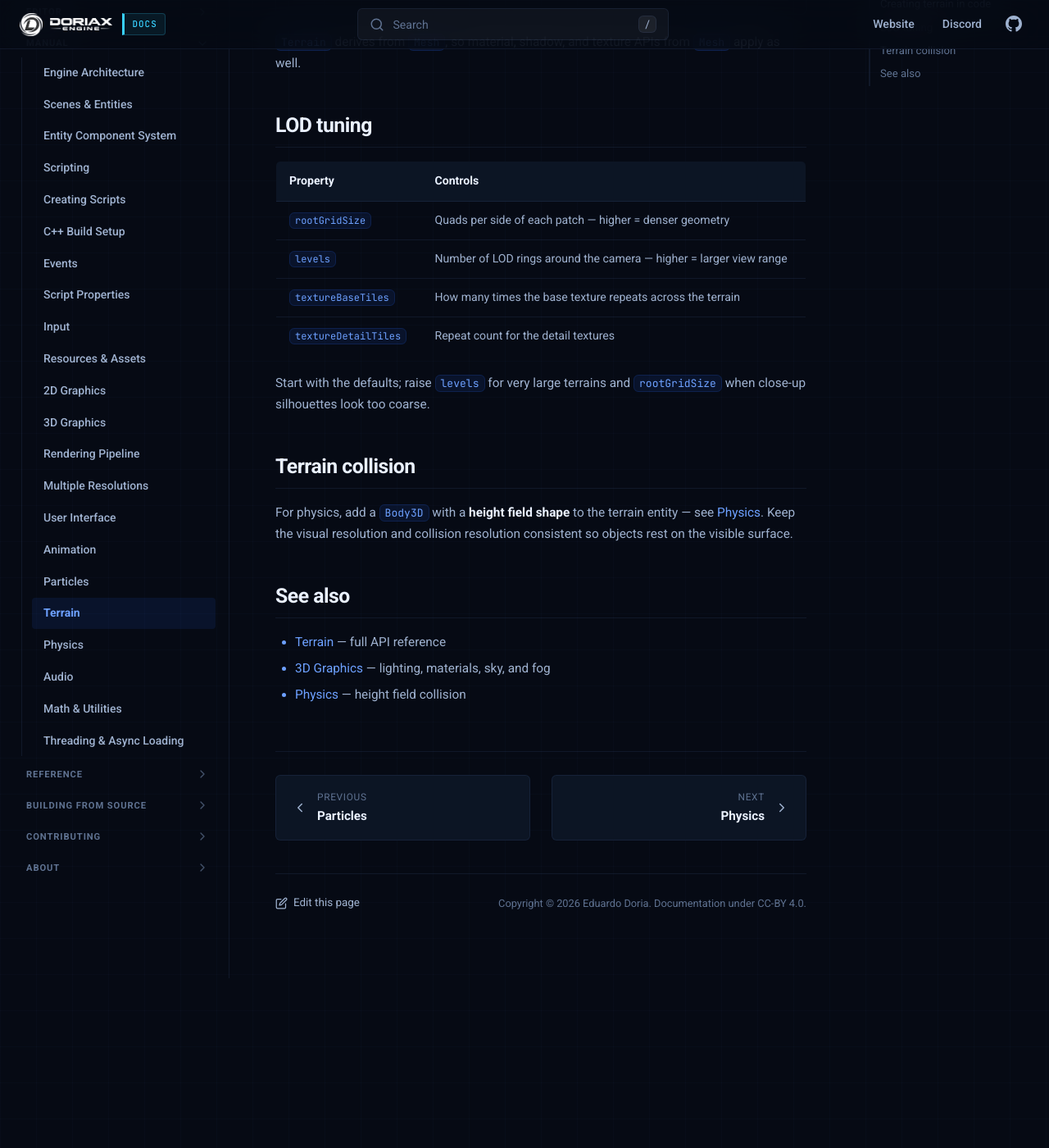
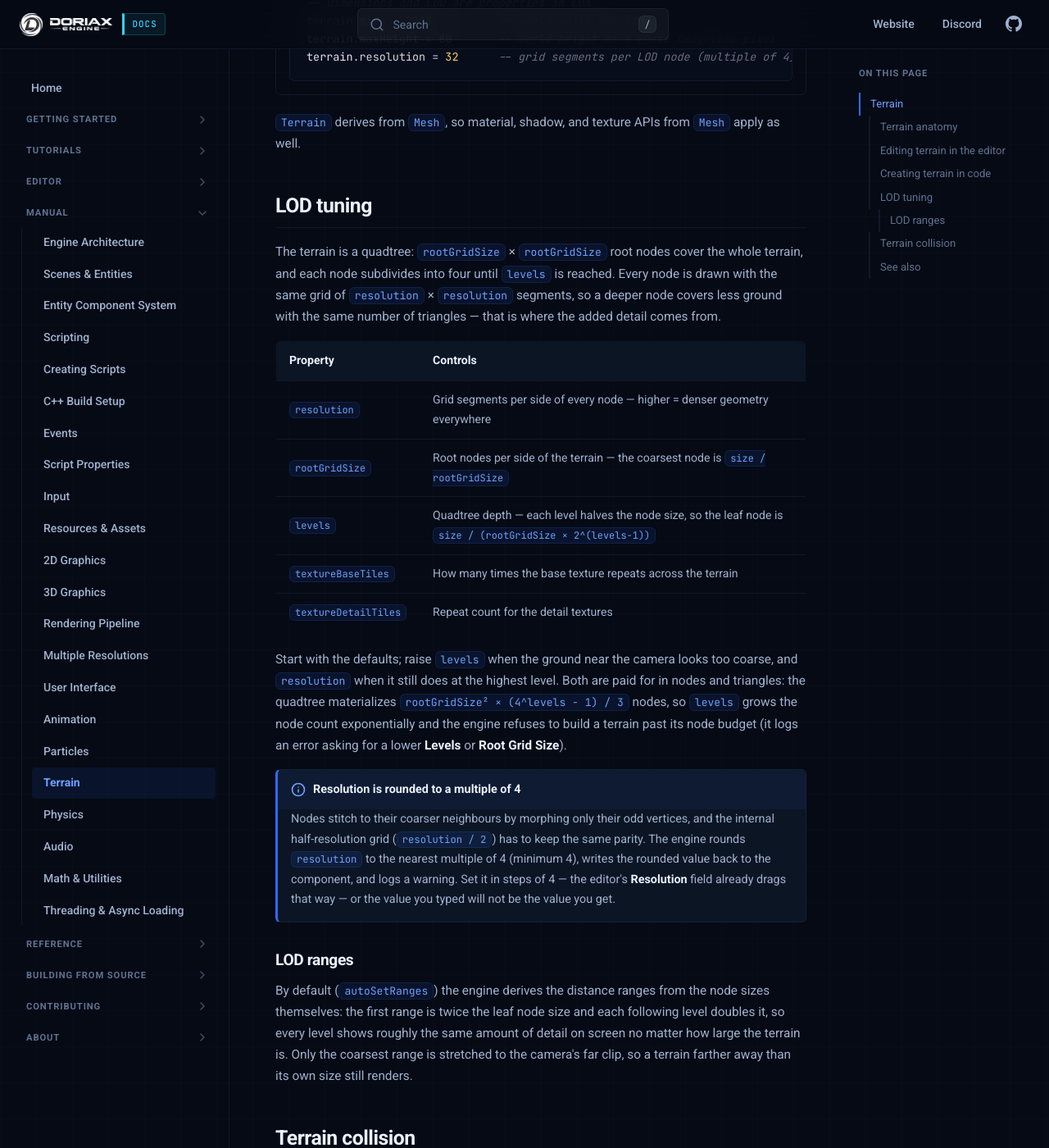
Before and after one commit to doriaxengine/doriax-docs, an MkDocs documentation site: the page built from docs/manual/terrain.md, in a window 1280 px wide and 1400 px high, scrolled down 1514 px. Shown: the whole window at 82% size. Built offline with MkDocs 1.6.1, drawn with Linux system fonts in a browser that asks for light colours; before the commit the page ends 2707 px from its top, so only the background shows below that; some of the changed text lies outside the part shown.

Commit message:
Added terrain info

````diff
--- a/docs/manual/terrain.md
+++ b/docs/manual/terrain.md
@@ -5,7 +5,7 @@ description: Heightmap terrain in Doriax — LOD clipmap rendering, sculpting an
 # Terrain
 
 Doriax renders large outdoor landscapes with a heightmap-based `Terrain` object. The
-terrain uses a clipmap-style LOD grid, so the polygon count on screen stays roughly
+terrain is a continuous-LOD quadtree, so the polygon count on screen stays roughly
 constant regardless of terrain size, with detail concentrated near the camera.
 
 ## Terrain anatomy
@@ -16,6 +16,11 @@ constant regardless of terrain size, with detail concentrated near the camera.
 | **Base texture** | The ground texture tiled across the whole terrain |
 | **Blend map** | RGB mask that mixes up to three detail textures over the base |
 | **Detail textures** | Red/green/blue channel textures (e.g. grass, rock, path) |
+
+The heightmap and the blend map are stretched once over the whole terrain, so they are
+sampled with clamp-to-edge wrapping: the outer row and column of texels define the border
+of the terrain instead of blending with the opposite edge. Only the base and detail
+textures tile.
 
 ## Editing terrain in the editor
 
@@ -48,7 +53,7 @@ Brushes have configurable size, strength, shape (circle/square), and falloff.
     -- Dimensions and LOD are properties in Lua
     terrain.size = 2000          -- world units per side
     terrain.maxHeight = 80       -- world height of a white heightmap pixel
-    terrain.resolution = 256     -- heightmap sampling resolution
+    terrain.resolution = 32      -- grid segments per LOD node (multiple of 4)
     ```
 
 === "C++"
@@ -65,7 +70,7 @@ Brushes have configurable size, strength, shape (circle/square), and falloff.
 
     terrain.setSize(2000.0f);
     terrain.setMaxHeight(80.0f);
-    terrain.setResolution(256);
+    terrain.setResolution(32);
     ```
 
 `Terrain` derives from `Mesh`, so material, shadow, and texture APIs from
@@ -73,15 +78,42 @@ Brushes have configurable size, strength, shape (circle/square), and falloff.
 
 ## LOD tuning
 
+The terrain is a quadtree: `rootGridSize` × `rootGridSize` root nodes cover the whole
+terrain, and each node subdivides into four until `levels` is reached. Every node is
+drawn with the same grid of `resolution` × `resolution` segments, so a deeper node covers
+less ground with the same number of triangles — that is where the added detail comes
+from.
+
 | Property | Controls |
 | --- | --- |
-| `rootGridSize` | Quads per side of each patch — higher = denser geometry |
-| `levels` | Number of LOD rings around the camera — higher = larger view range |
+| `resolution` | Grid segments per side of every node — higher = denser geometry everywhere |
+| `rootGridSize` | Root nodes per side of the terrain — the coarsest node is `size / rootGridSize` |
+| `levels` | Quadtree depth — each level halves the node size, so the leaf node is `size / (rootGridSize × 2^(levels-1))` |
 | `textureBaseTiles` | How many times the base texture repeats across the terrain |
 | `textureDetailTiles` | Repeat count for the detail textures |
 
-Start with the defaults; raise `levels` for very large terrains and `rootGridSize` when
-close-up silhouettes look too coarse.
+Start with the defaults; raise `levels` when the ground near the camera looks too coarse,
+and `resolution` when it still does at the highest level. Both are paid for in nodes and
+triangles: the quadtree materializes `rootGridSize² × (4^levels - 1) / 3` nodes, so
+`levels` grows the node count exponentially and the engine refuses to build a terrain
+past its node budget (it logs an error asking for a lower **Levels** or **Root Grid
+Size**).
+
+!!! note "Resolution is rounded to a multiple of 4"
+    Nodes stitch to their coarser neighbours by morphing only their odd vertices, and the
+    internal half-resolution grid (`resolution / 2`) has to keep the same parity. The
+    engine rounds `resolution` to the nearest multiple of 4 (minimum 4), writes the
+    rounded value back to the component, and logs a warning. Set it in steps of 4 — the
+    editor's **Resolution** field already drags that way — or the value you typed will
+    not be the value you get.
+
+### LOD ranges
+
+By default (`autoSetRanges`) the engine derives the distance ranges from the node sizes
+themselves: the first range is twice the leaf node size and each following level doubles
+it, so every level shows roughly the same amount of detail on screen no matter how large
+the terrain is. Only the coarsest range is stretched to the camera's far clip, so a
+terrain farther away than its own size still renders.
 
 ## Terrain collision
 
````
Also changed, not shown: docs/building/linux.md (+12 -0 lines), docs/building/overview.md (+6 -3 lines), docs/reference/build-options.md (+5 -0 lines), docs/reference/classes/terrain.md (+20 -12 lines).
